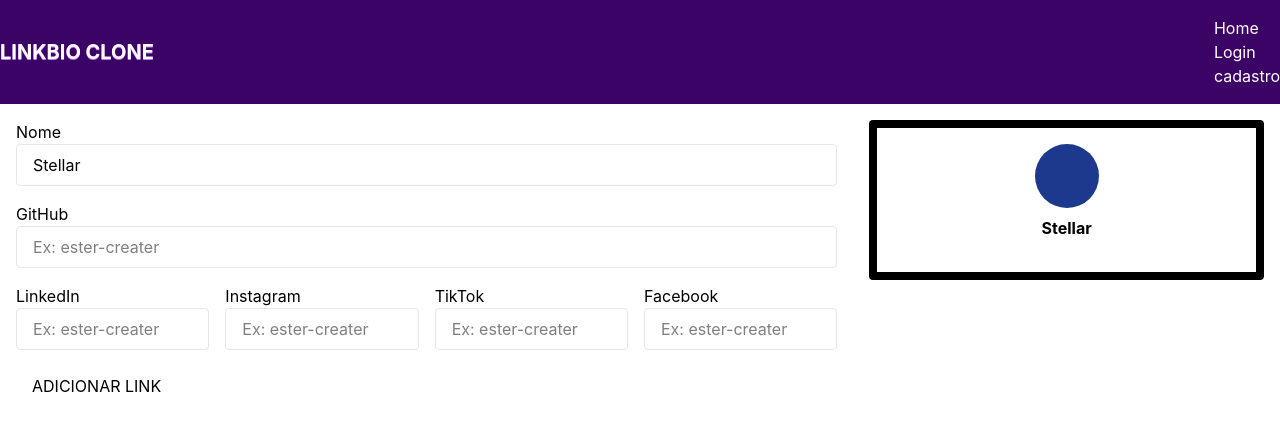
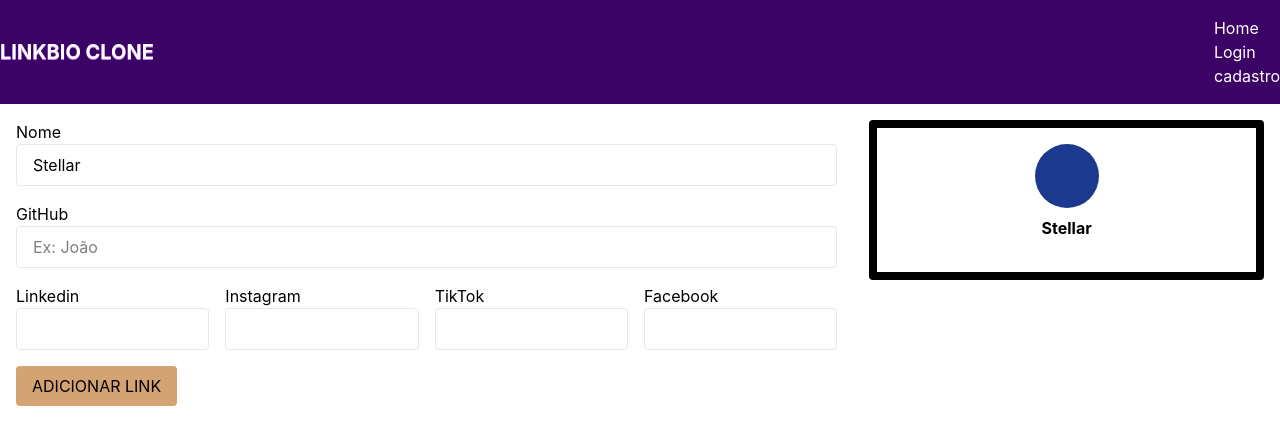
Before and after one commit to Ester-creater/Linktree-DS, a React (Vite) app: page /edit in a window 1280 px wide. Shown: the top 444 px of the page. Built offline with nearby package versions, Linux system fonts and the light colour scheme.

Commit message:
Alterações Preview 2

```diff
--- a/src/components/EditForm.tsx
+++ /dev/null
@@ -1,84 +0,0 @@
-import { Input } from "./Input";
-
-interface Link {
-    name: string;
-    url: string;
-}
-
-interface EditFormProps {
-    name: string;
-    setName: (value: string) => void;
-    github: string;
-    setGithub: (value: string) => void;
-    linkedin: string;
-    setLinkedin: (value: string) => void;
-    instagram: string;
-    setInstagram: (value: string) => void;
-    tiktok: string;
-    setTiktok: (value: string) => void;
-    facebook: string;
-    setFacebook: (value: string) => void;
-    links: Link[];
-    onAddLink: () => void;
-    onLinkChange: (index: number, field: string, value: string) => void;
-}
-
-export const EditForm = ({
-    name, setName,
-    github, setGithub,
-    linkedin, setLinkedin,
-    instagram, setInstagram,
-    tiktok, setTiktok,
-    facebook, setFacebook,
-    links, onAddLink, onLinkChange
-}:
-
-    EditFormProps) => {
-    return (
-
-        <main className="w-8/12 p-4">
-            <form className="space-y-4" onSubmit={(e) => e.preventDefault()}>
-
-                <Input name="Nome" id="name" placeholder="Ex: João"
-                value={name} onChange={(e) => setName(e.target.value)} />
-
-                <Input name="GitHub" id="github" placeholder="Ex: ester-creater"
-                value={github} onChange={(e) => setGithub(e.target.value)} />
-
-                <div className="grid grid-cols-4 gap-4">
-                    <Input name="LinkedIn" id="linkedin" placeholder="Ex: ester-creater"
-                    value={linkedin} onChange={(e) => setLinkedin(e.target.value)} />
-
-                    <Input name="Instagram" id="instagram" placeholder="Ex: ester-creater"
-                    value={instagram} onChange={(e) => setInstagram(e.target.value)} />
-
-                    <Input name="TikTok" id="tiktok" placeholder="Ex: ester-creater"
-                    value={tiktok} onChange={(e) => setTiktok(e.target.value)} />
-
-                    <Input name="Facebook" id="facebook" placeholder="Ex: ester-creater"
-                    value={facebook} onChange={(e) => setFacebook(e.target.value)} />
-
-                </div>
-
-                <div className="space-y-4">
-                    {links.map((link, index) => (
-                        <div className="flex gap-4" key={index}>
-                            <Input name={"Link " + (index + 1)} id={"Link-" + index}
-                            value={link.name} placeholder="Ex: Portfólio"
-                            onChange={(e) => onLinkChange(index, "name", e.target.value)} />
-
-                            <Input name="URL do Link" id={"link-url-" + index}
-                            value={link.url} placeholder="Ex: https://meusite.com"
-                            onChange={(e) => onLinkChange(index, "url", e.target.value)} />
-                        </div>
-                    ))}
-                    <button className="bg-white rounded cursor-pointer uppercase px-4 py-2
-                        hover:opacity-90 transition-opacity"
-                        onClick={onAddLink}>
-                        Adicionar Link
-                    </button>
-                </div>
-            </form>
-        </main>
-    );
-};
--- a/src/components/EditPage.tsx
+++ b/src/components/EditPage.tsx
@@ -1,5 +1,5 @@
 import { useState } from "react";
-import { EditForm } from "./EditForm";
+import { Main } from "./Main";
 import { Preview } from "./Preview";
 
 interface Link {
@@ -29,7 +29,7 @@ export const EditPage = () => {
     return (
         <div>
             <div className="container mx-auto flex">
-                <EditForm
+                <Main
                     name={name} setName={setName}
                     github={github} setGithub={setGithub}
                     linkedin={linkedin} setLinkedin={setLinkedin}
@@ -37,8 +37,8 @@ export const EditPage = () => {
                     tiktok={tiktok} setTiktok={setTiktok}
                     facebook={facebook} setFacebook={setFacebook}
                     links={links}
-                    onAddLink={handleAddLink}
-                    onLinkChange={handleLinkChange}
+                    handleLinkChange={handleLinkChange}
+                    handleAddLink={handleAddLink}
                 />
                 <Preview
                     name={name}
--- /dev/null
+++ b/src/components/Main.tsx
@@ -0,0 +1,88 @@
+import { Input } from "./Input";
+
+interface Link {
+  name: string;
+  url: string;
+}
+
+interface MainProps {
+  name: string;
+  setName: (val: string) => void;
+  github: string;
+  setGithub: (val: string) => void;
+  linkedin: string;
+  setLinkedin: (val: string) => void;
+  instagram: string;
+  setInstagram: (val: string) => void;
+  tiktok: string;
+  setTiktok: (val: string) => void;
+  facebook: string;
+  setFacebook: (val: string) => void;
+  links: Link[];
+  handleLinkChange: (index: number, field: "name" | "url", value: string) => void;
+  handleAddLink: () => void;
+}
+
+export const Main = (props: MainProps) => {
+  return (
+    <main className="w-8/12 p-4">
+      <form className="space-y-4" onSubmit={(event) => event.preventDefault()}>
+
+        <Input
+          name="Nome"
+          id="name"
+          placeholder="Ex: João"
+          value={props.name}
+          onChange={(e) => props.setName(e.target.value)}
+        />
+
+
+        <Input
+          name="GitHub"
+          id="github"
+          placeholder="Ex: João"
+          value={props.github}
+          onChange={(e) => props.setGithub(e.target.value)}
+        />
+
+
+        <div className="grid grid-cols-4 gap-4">
+          <Input name="Linkedin" id="linkedin" value={props.linkedin} onChange={(e) => props.setLinkedin(e.target.value)} />
+          <Input name="Instagram" id="instagram" value={props.instagram} onChange={(e) => props.setInstagram(e.target.value)} />
+          <Input name="TikTok" id="tiktok" value={props.tiktok} onChange={(e) => props.setTiktok(e.target.value)} />
+          <Input name="Facebook" id="facebook" value={props.facebook} onChange={(e) => props.setFacebook(e.target.value)} />
+        </div>
+
+
+        <div className="space-y-4">
+          {props.links.map((link, index) => (
+            <div key={index} className="flex gap-4">
+              <Input
+                name={"Link" + (index + 1)}
+                id={"Link" + index}
+                value={link.name}
+                placeholder="Ex: Portfólio"
+                onChange={(e) => props.handleLinkChange(index, "name", e.target.value)}
+              />
+              <Input
+                name={"URL do link"}
+                id={"link-url" + index}
+                value={link.url}
+                placeholder="Ex: https://meusite.com"
+                onChange={(e) => props.handleLinkChange(index, "url", e.target.value)}
+              />
+            </div>
+          ))}
+
+          <button
+            type="button"
+            className="bg-[#d4a373] rounded cursor-pointer uppercase px-4 py-2 hover:opacity-80 transition-opacity"
+            onClick={props.handleAddLink}
+          >
+            Adicionar Link
+          </button>
+        </div>
+      </form>
+    </main>
+  );
+};
--- a/src/components/Preview.tsx
+++ b/src/components/Preview.tsx
@@ -1,5 +1,5 @@
-import { SocialMediaLink } from "./SocialMediaLink";
-import { SiGithub, SiInstagram, SiTiktok, SiFacebook } from "react-icons/si";
+import { SiFacebook, SiGithub, SiInstagram, SiTiktok } from "react-icons/si";
+import { SocialMediaLink } from "./Header/SocialMediaLink";
 
 interface Link {
     name: string;
```
Also changed, not shown: src/components/Header/SocialMediaLink.tsx (renamed from src/components/SocialMediaLink.tsx), 1 other file (tests, documents, lock files or other folders).
